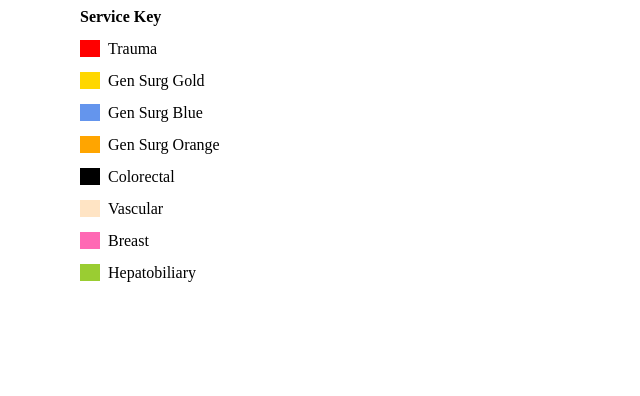
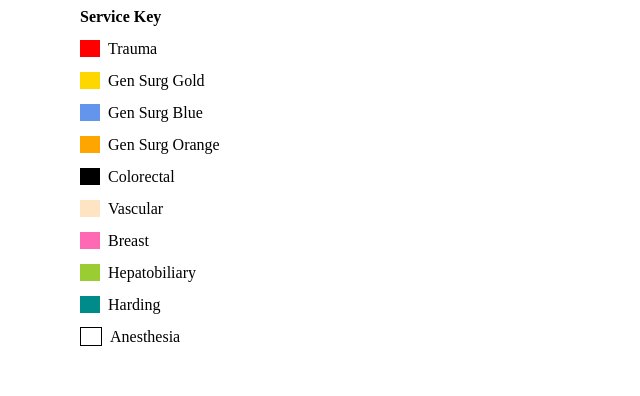
Before and after one commit to smoyerman/StJoesScheduler, a Django app: template templates/calendar.html in a window 1280 px wide. Shown: the part 210-606 px from the top of the page, without its empty margins (0-640 px from the left). Run offline with Django 3.2, Linux system fonts and the light colour scheme; the template is opened without the code that fills it, so the values that code supplies are empty.

Commit message:
Changed some algos stuff... added key to html... this is a bad commit message

```diff
--- a/templates/calendar.html
+++ b/templates/calendar.html
@@ -89,6 +89,11 @@ tr:first-child td {
     box-shadow: 0 2px 6px rgba(0, 0, 0, .5) inset;
 }
 
+/* Anesthesia + IR */
+span.Anesthesia {
+    background-color: #ffffff;
+}
+
 /* Trauma */
 span.Trauma {
     background-color: red;
@@ -135,6 +140,11 @@ span.Vascular {
     background-color: #FFE4C4;
 }
 
+/* Harding */
+span.Harding {
+    background-color: #008B8B;
+}
+
 </style>
 
 </head>
@@ -143,7 +153,7 @@ span.Vascular {
 
 <!--
 TODO:
-Add key
+Add PTO days & names
 Add counts for residents (indiv.)
 Add counts for all (seniors)
 Add button to remake schedule (seniors)
@@ -195,6 +205,8 @@ Add button to remake schedule (seniors)
                   <span class="Vascular">&nbsp;&nbsp;&nbsp;&nbsp;&nbsp;</span>&nbsp;&nbsp;Vascular<br /><br />
                   <span class="Breast">&nbsp;&nbsp;&nbsp;&nbsp;&nbsp;</span>&nbsp;&nbsp;Breast<br /><br />
                   <span class="Hepatobiliary">&nbsp;&nbsp;&nbsp;&nbsp;&nbsp;</span>&nbsp;&nbsp;Hepatobiliary<br /><br />
+                  <span class="Harding">&nbsp;&nbsp;&nbsp;&nbsp;&nbsp;</span>&nbsp;&nbsp;Harding<br /><br />
+                  <span class="Anesthesia" style="border: 1px solid black;">&nbsp;&nbsp;&nbsp;&nbsp;&nbsp;</span>&nbsp;&nbsp;Anesthesia<br /><br />
               </div>
       </body>
 </html>
```
Also changed, not shown: myproject/Config.py (+11 -3 lines), myproject/views.py (+14 -9 lines).
